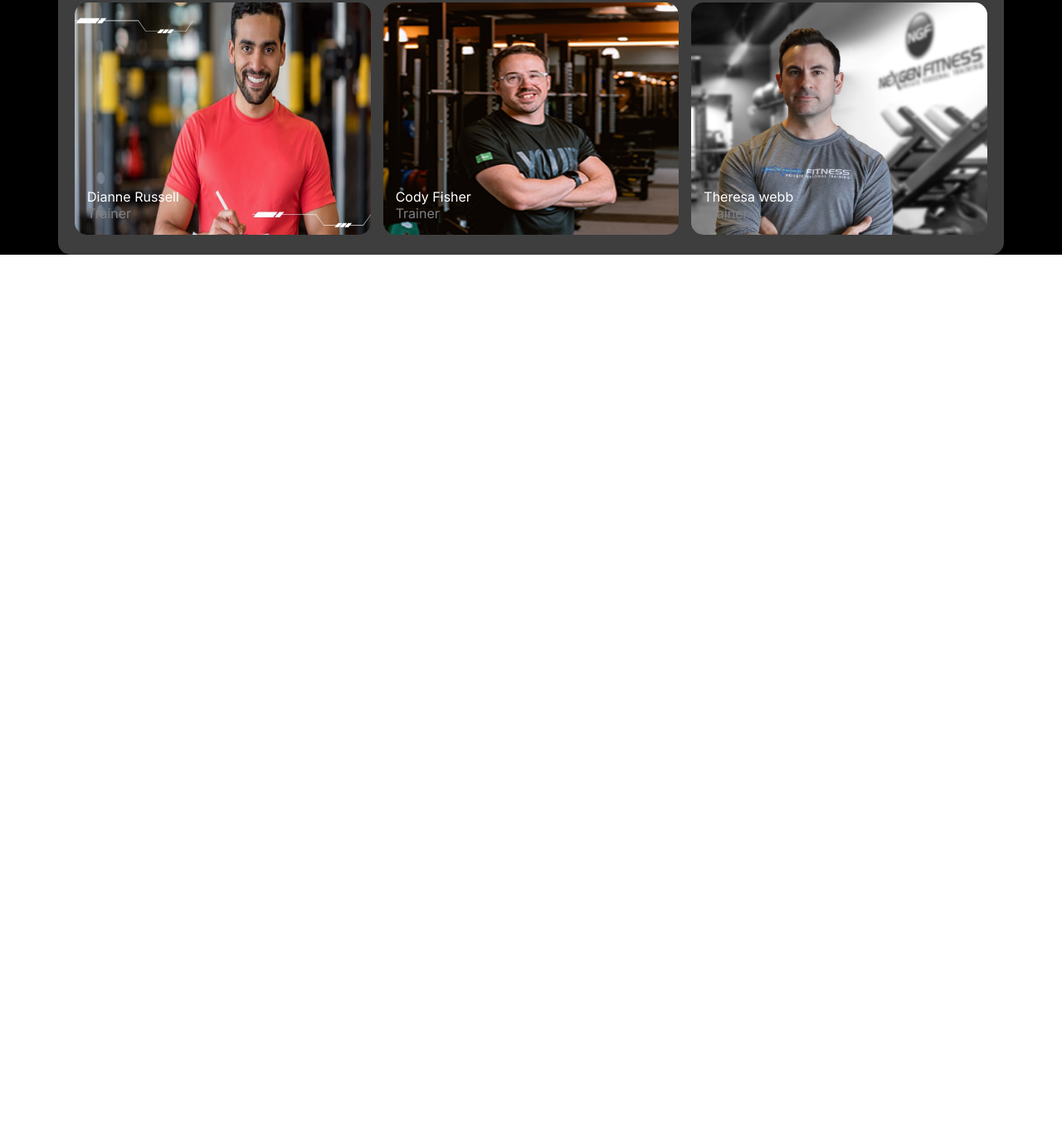
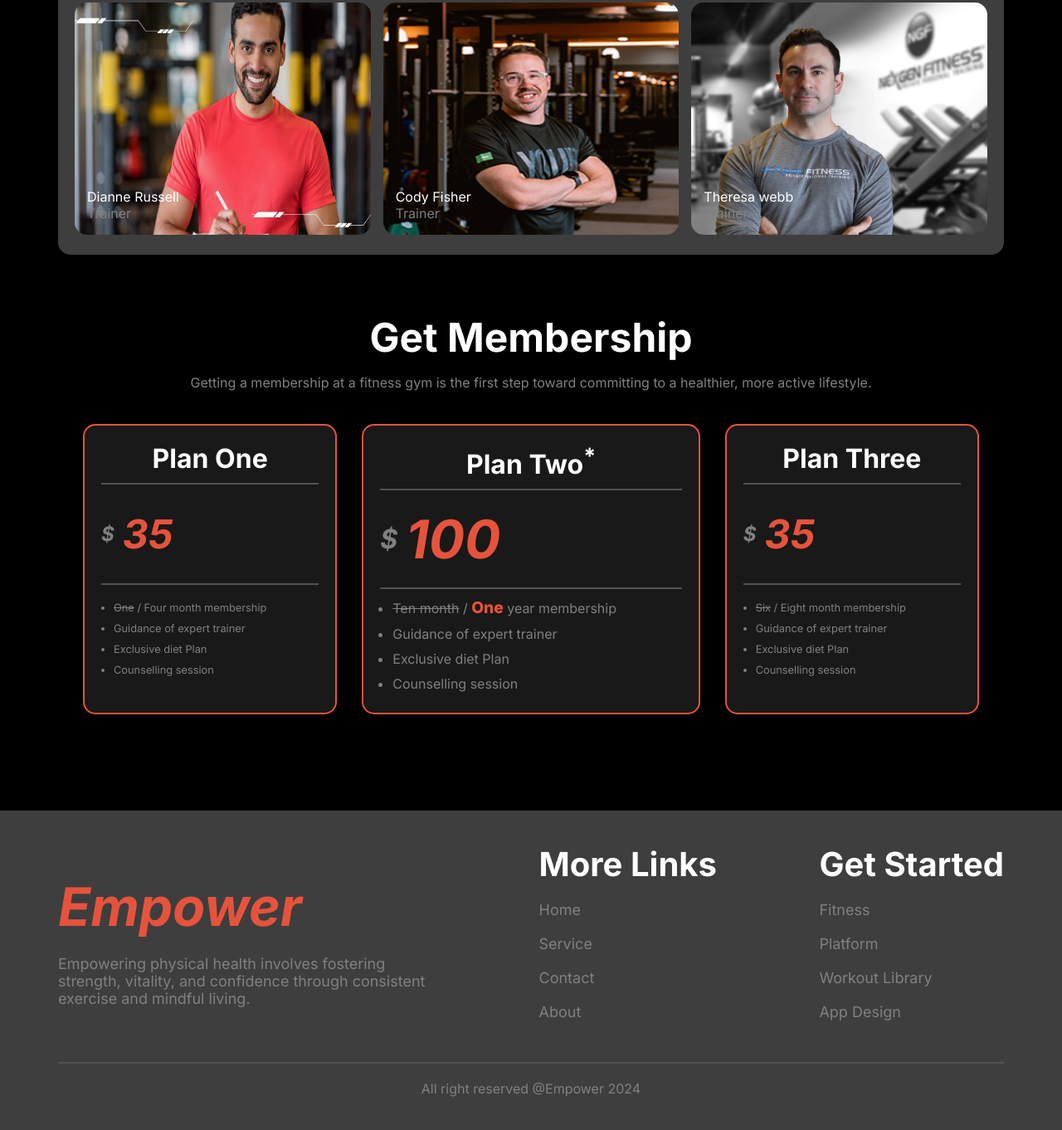
Before and after one commit to fakrul001/assignment-two, a plain HTML site: page index.html in a window 1280 px wide. Shown: the part 2941-4303 px from the top of the page at 83% size. Before the commit the page ends 3248 px from the top, so only its background shows below. Drawn offline with Linux system fonts and the light colour scheme; a web font is replaced by a local one.

Commit message:
completion of Membership & Footer section and make them responsive for small devices

```diff
--- a/index.html
+++ b/index.html
@@ -1,15 +1,14 @@
 <!DOCTYPE html>
 <html lang="en">
+
 <head>
   <meta charset="UTF-8" />
   <meta name="viewport" content="width=device-width, initial-scale=1.0" />
   <title>Fitness</title>
   <link rel="stylesheet" href="styles/style.css" />
-    <link
-      rel="stylesheet"
-      href="https://cdnjs.cloudflare.com/ajax/libs/font-awesome/6.6.0/css/all.min.css"
-    />
+  <link rel="stylesheet" href="https://cdnjs.cloudflare.com/ajax/libs/font-awesome/6.6.0/css/all.min.css" />
 </head>
+
 <body>
   <!-- header section start -->
   <header>
@@ -89,11 +88,7 @@
           <div class="habit-list-content d-flex">
             <div class="habit-feature">
               <div>
-                  <img
-                    class="d-flex justify-center habit-pic"
-                    src="images/image-2.png"
-                    alt=""
-                  />
+                <img class="d-flex justify-center habit-pic" src="images/image-2.png" alt="" />
               </div>
               <div class="habit-list-info">
                 <p class="habit-title text-white">Movement</p>
@@ -105,11 +100,7 @@
             </div>
             <div class="habit-feature">
               <div>
-                  <img
-                    class="d-flex justify-center habit-pic"
-                    src="images/image-3.png"
-                    alt=""
-                  />
+                <img class="d-flex justify-center habit-pic" src="images/image-3.png" alt="" />
               </div>
               <div class="habit-list-info">
                 <p class="habit-title text-white">Time</p>
@@ -121,11 +112,7 @@
             </div>
             <div class="habit-feature">
               <div>
-                  <img
-                    class="d-flex justify-center habit-pic"
-                    src="images/image-4.png"
-                    alt=""
-                  />
+                <img class="d-flex justify-center habit-pic" src="images/image-4.png" alt="" />
               </div>
               <div class="habit-list-info">
                 <p class="habit-title text-white">Practice</p>
@@ -137,11 +124,7 @@
             </div>
             <div class="habit-feature">
               <div>
-                  <img
-                    class="d-flex justify-center habit-pic"
-                    src="images/image-5.png"
-                    alt=""
-                  />
+                <img class="d-flex justify-center habit-pic" src="images/image-5.png" alt="" />
               </div>
               <div class="habit-list-info">
                 <p class="habit-title text-white">Weight Loss</p>
@@ -230,9 +213,7 @@
                 Gender<i class="fa-solid fa-chevron-down"></i>
               </div>
               <div class="d-flex items-center justify-between activity">
-                  Select an activity factor<i
-                    class="fa-solid fa-chevron-down"
-                  ></i>
+                Select an activity factor<i class="fa-solid fa-chevron-down"></i>
               </div>
             </div>
             <button class="btn-calculation text-white">Calculate</button>
@@ -277,7 +258,7 @@
         <div class="member">
           <img src="images/trainer3.png" alt="">
           <div class="member-info">
-              <p class="text-white member-name">Darell Steward</p>
+            <p class="text-white member-name">Darrell Steward</p>
             <p class="text-grey designation">Trainer</p>
           </div>
         </div>
@@ -309,6 +290,96 @@
           </div>
         </div>
     </section>
+
+    <!-- Membership section -->
+    <section class="membership">
+      <div class="container membership-container">
+        <div class="membership-content">
+          <h3 class="membership-title text-white">Get Membership</h3>
+          <p class="membership-description text-grey">Getting a membership at a fitness gym is the first step toward
+            committing to a healthier, more active lifestyle.</p>
+        </div>
+      </div>
+
+      <!-- Offer -->
+      <div class="container offer d-flex justify-between">
+        <!-- plan one -->
+        <div class="plan text-white">
+          <h3 class="plan-title">Plan One</h3>
+          <hr class="h-line">
+          <p class="plan-rate text-grey d-flex items-center">$ <span class="price">35</span></p>
+          <hr class="h-line">
+          <ul class="benefit text-grey">
+            <li><del>One</del> / Four month membership</li>
+            <li>Guidance of expert trainer</li>
+            <li>Exclusive diet Plan</li>
+            <li>Counselling session</li>
+          </ul>
+        </div>
+
+        <!-- plan two -->
+        <div class="plan-special text-white">
+          <h3 class="plan-title">Plan Two<sup>*</sup></h3>
+          <hr class="h-line">
+          <p class="plan-special-rate text-grey d-flex items-center">$ <span class="special-price">100</span></p>
+          <hr class="h-line">
+          <ul class="special-benefit text-grey">
+            <li><del>Ten month</del> / <span class="year">One</span> year membership</li>
+            <li>Guidance of expert trainer</li>
+            <li>Exclusive diet Plan</li>
+            <li>Counselling session</li>
+          </ul>
+        </div>
+
+        <!-- plan three -->
+        <div class="plan text-white">
+          <h3 class="plan-title">Plan Three</h3>
+          <hr class="h-line">
+          <p class="plan-rate text-grey d-flex items-center">$ <span class="price">35</span></p>
+          <hr class="h-line">
+          <ul class="benefit text-grey">
+            <li><del>Six</del> / Eight month membership</li>
+            <li>Guidance of expert trainer</li>
+            <li>Exclusive diet Plan</li>
+            <li>Counselling session</li>
+          </ul>
+        </div>
+      </div>
+    </section>
   </main>
+
+  <footer class="footer">
+    <div class="container footer-container d-flex justify-between items-center">
+      <div class="footer-content">
+        <div>
+          <h3 class="footer-logo">Empower</h3>
+          <p class="footer-text text-grey">
+            Empowering physical health involves fostering strength, vitality, and confidence through consistent exercise
+            and mindful living.
+          </p>
+        </div>
+      </div>
+      <div class="link-info">
+        <h3 class="footer-title text-white">More Links</h3>
+        <div class="links text-grey">
+          <p>Home</p>
+          <p>Service</p>
+          <p>Contact</p>
+          <p>About</p>
+        </div>
+      </div>
+      <div class="link-info">
+        <h3 class="footer-title text-white">Get Started</h3>
+        <div class="links text-grey">
+          <p>Fitness</p>
+          <p>Platform</p>
+          <p>Workout Library</p>
+          <p>App Design</p>
+        </div>
+      </div>
+    </div>
+    <hr class="container h-line">
+    <p class="text-grey ownership">All right reserved @Empower 2024</p>
+  </footer>
 </body>
 </html>
--- a/styles/style.css
+++ b/styles/style.css
@@ -53,16 +53,14 @@
 
 /* navbar */
 header {
-  background-image: linear-gradient(
-    to bottom,
+  background-image: linear-gradient(to bottom,
       #000000,
       #2b2b2b,
       #525252,
       #3e3e3e,
       #2b2b2b,
       #191919,
-    #000000
-  );
+      #000000);
 }
 
 nav {
@@ -99,7 +97,7 @@ nav {
   border-radius: 25px;
 }
 
-.nav-items li > a {
+.nav-items li>a {
   text-decoration: none;
 }
 
@@ -377,7 +375,7 @@ td {
   padding: 20px;
 }
 
-.calculation-info > div {
+.calculation-info>div {
   background-color: #3e3e3e;
   border: none;
   border-radius: 10px;
@@ -390,27 +388,28 @@ td {
 
 /* Team section start */
 
-.team{
+.team {
   background: black;
+  padding-bottom: 70px;
 }
 
-.team-content{
+.team-content {
   text-align: center;
   margin-bottom: 30px;
 }
 
-.team-title{
+.team-title {
   font-size: 2.8rem;
   margin-bottom: 10px;
 }
 
-.team-description{
+.team-description {
   padding-bottom: 30px;
 }
 
 /* members */
 
-.team-members-container{
+.team-members-container {
   background-color: #3e3e3e;
   padding: 20px;
   margin: 0 auto;
@@ -420,24 +419,198 @@ td {
   row-gap: 15px;
 }
 
-.member{
+.member {
   position: relative;
   width: 100%;
   margin: 0 auto;
 }
 
-.member > .member-info{
+.member>.member-info {
   position: absolute;
   bottom: 20px;
   left: 15px;
 }
 
-.member img{
+.member img {
   width: 100%;
   height: 280px;
   border-radius: 15px;
 }
 
+
+/* Membership section */
+
+.membership {
+  background-color: black;
+  padding: 0 20px;
+  height: 600px;
+}
+
+.membership-container {
+  margin: 0 auto;
+}
+
+.membership-content {
+  text-align: center;
+}
+
+.membership-title {
+  font-size: 3rem;
+  margin-bottom: 15px;
+}
+
+.membership-description {
+  padding-bottom: 20px;
+}
+
+.offer {
+  margin: 0 auto;
+  padding: 20px 30px 80px;
+  gap: 30px;
+}
+
+.plan {
+  width: 30%;
+  height: 350px;
+  padding: 20px;
+  background-color: #191919;
+  border: 2px solid #e6533c;
+  border-radius: 15px;
+  transition: width 1s, height 1s, border 1s ease-in-out;
+}
+
+.plan-special {
+  width: 40%;
+  height: 350px;
+  padding: 20px;
+  background-color: #191919;
+  border: 2px solid #e6533c;
+  border-radius: 15px;
+  transition: width 1s, height 1s, border 1s ease-in-out;
+}
+
+.plan-title {
+  font-size: 2rem;
+  text-align: center;
+  margin-bottom: 10px;
+}
+
+.plan-rate {
+  margin: 30px 0;
+  font-size: 1.5rem;
+  font-weight: 700;
+  font-style: italic;
+}
+
+.price {
+  font-size: 3rem;
+  color: #e6533c;
+  margin-left: 10px;
+}
+
+.benefit {
+  margin-top: 20px;
+}
+
+.benefit li {
+  margin-top: 10px;
+  margin-left: 15px;
+  font-size: 0.8rem;
+}
+
+.plan-special-rate {
+  margin: 20px 0;
+  font-size: 2rem;
+  font-weight: 700;
+  font-style: italic;
+}
+
+.year {
+  color: #e6533c;
+  font-size: 1.2rem;
+  font-weight: 800;
+}
+
+.special-price {
+  font-size: 4rem;
+  color: #e6533c;
+  margin-left: 10px;
+}
+
+.special-benefit {
+  margin-top: 10px;
+}
+
+.special-benefit li {
+  margin-top: 10px;
+  margin-left: 15px;
+  font-size: 1rem;
+}
+
+.plan:hover {
+  width: 32%;
+  height: 370px;
+  padding: 20px;
+  border: 2px solid steelblue;
+  border-radius: 15px;
+}
+
+.plan-special:hover {
+  width: 42%;
+  height: 400px;
+  padding: 20px;
+  background-color: #191919;
+  border: 2px solid plum;
+  border-radius: 15px;
+}
+
+
+/* Footer section */
+
+.footer {
+  background-color: #3e3e3e;
+  padding: 40px;
+}
+
+.footer-container {
+  margin: 0 auto;
+  padding-bottom: 30px;
+}
+
+.footer-content {
+  width: 40%;
+}
+
+.footer-logo {
+  font-size: 4rem;
+  font-style: italic;
+  color: #e6533c;
+  margin-bottom: 20px;
+}
+
+.footer-text {
+  font-size: 1.125rem;
+}
+
+.footer-title {
+  font-size: 2.5rem;
+  margin-bottom: 20px;
+}
+
+.links>p {
+  font-size: 1.125rem;
+  margin-bottom: 20px;
+}
+
+.h-line {
+  border: 1px solid #525252;
+  margin: 0 auto;
+}
+
+.ownership {
+  text-align: center;
+  margin-top: 20px;
+}
 
 
 /* Responsive section */
@@ -561,6 +734,7 @@ td {
   .running {
     padding: 40px 20px;
   }
+
   .running-container {
     flex-direction: column;
     padding: 20px;
@@ -610,12 +784,77 @@ td {
 
 
   /* Team section */
-  .team{
+  .team {
     padding: 20px;
   }
 
-  .team-members-container{
+  .team-members-container {
     grid-template-columns: repeat(1, 1fr);
   }
 
+  /* Membership section */
+  .membership {
+    height: 100%;
   }
+
+  .offer {
+    flex-direction: column;
+    padding: 30px;
+  }
+
+  .plan {
+    width: 80%;
+    height: 280px;
+    margin: 0 auto;
+    border-radius: 40px;
+    transition: width 1s, height 1s, border-radius 1s;
+  }
+
+  .plan-special {
+    width: 90%;
+    height: 280px;
+    margin: 0 auto;
+    border-radius: 40px;
+    transition: width 1s, height 1s, border-radius 1s;
+  }
+
+  .plan-rate,
+  .plan-special-rate {
+    margin: 10px 0;
+  }
+
+  .special-price {
+    font-size: 3rem;
+  }
+
+  .special-benefit li {
+    margin-top: 10px;
+    font-size: 0.8rem;
+  }
+
+  .plan:hover,
+  .plan-special:hover {
+    width: 100%;
+    height: 280px;
+    border-radius: 15px;
+  }
+
+  /* footer section */
+  .footer {
+    padding: 20px;
+  }
+
+  .footer-container {
+    flex-direction: column;
+  }
+
+  .footer-content,
+  .link-info {
+    width: 100%;
+  }
+
+  .footer-text {
+    font-size: 1rem;
+    margin-bottom: 20px;
+  }
+}
```
Also changed, not shown: css.txt (deleted), html.txt (deleted). Lines whose indentation alone changed are shown as unchanged.
